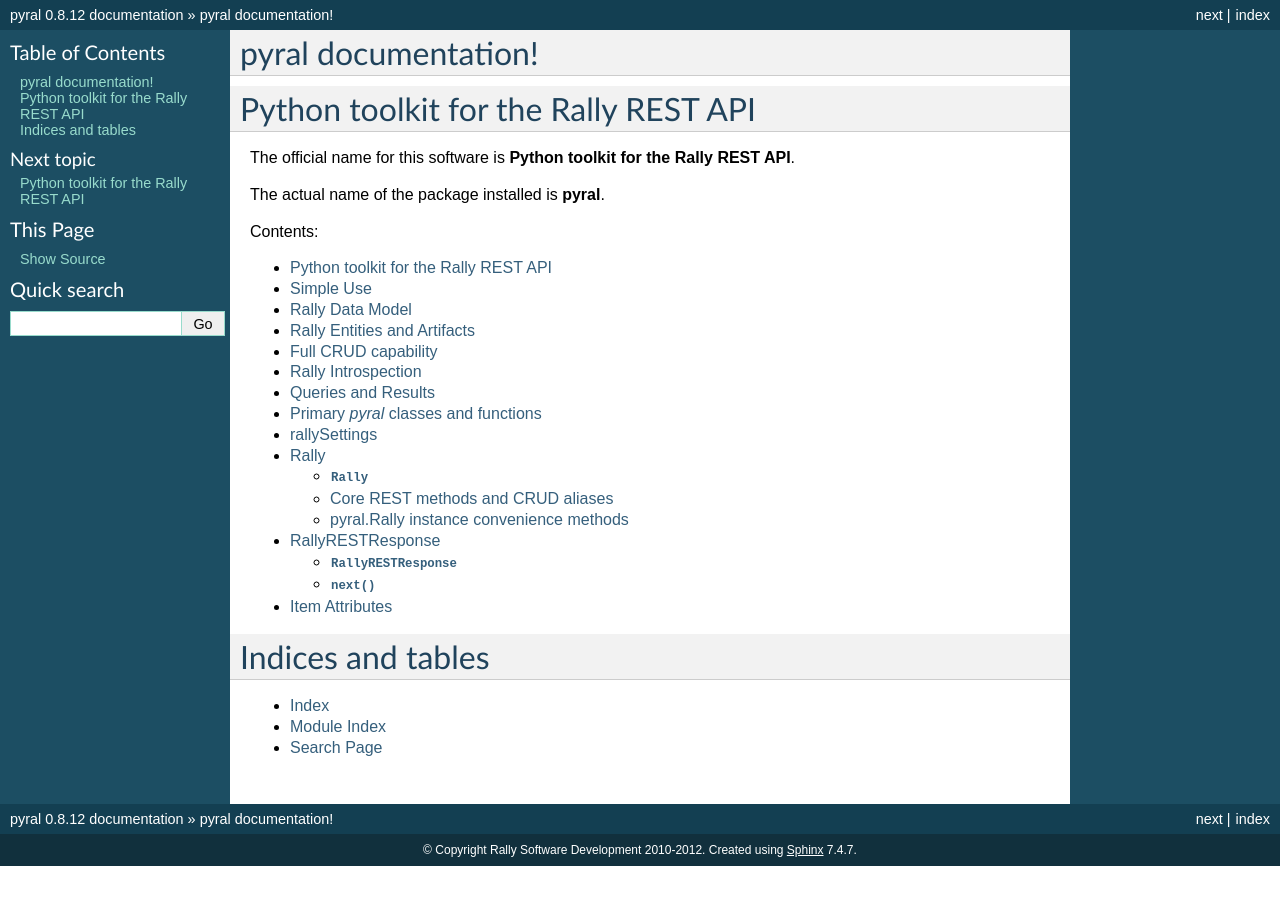
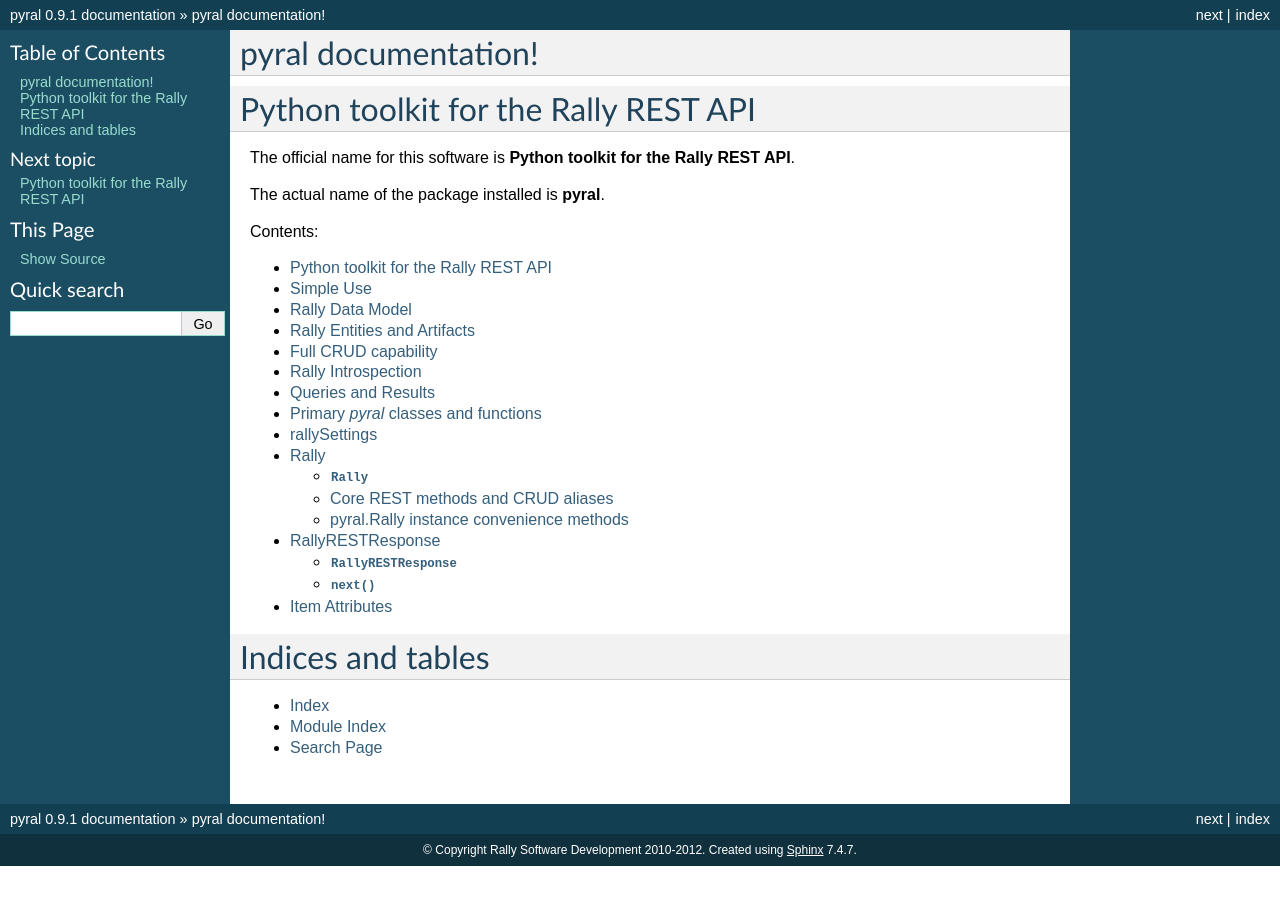
Before and after one commit to RallyTools/RallyRestToolkitForPython, a Sphinx documentation site: the page built from doc/source/index.rst, in a window 1280 px wide. Built offline with Sphinx 7.4.7, drawn with Linux system fonts in a browser that asks for light colours.

Commit message:
upped version to 0.9.1

```diff
--- a/doc/source/conf.py
+++ b/doc/source/conf.py
@@ -48,9 +48,9 @@
 # built documents.
 #
 # The short X.Y version.
-version = '0.8.12'
+version = '0.9.1'
 # The full version, including alpha/beta/rc tags.
-release = '0.8.12'
+release = '0.9.1'
 
 # The language for content autogenerated by Sphinx. Refer to documentation
 # for a list of supported languages.
```
